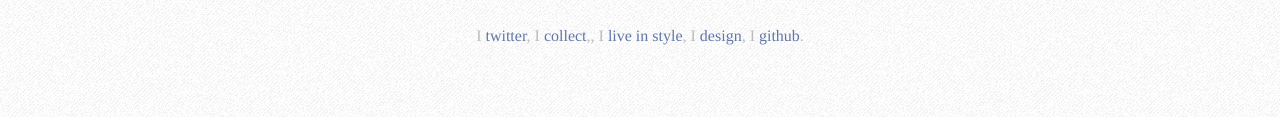
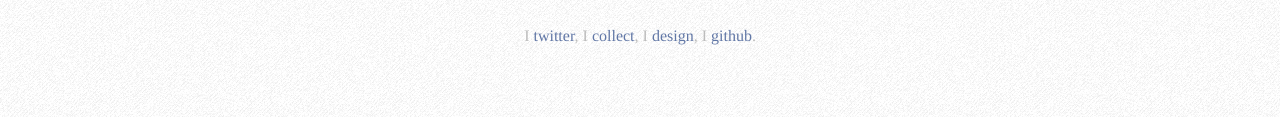
Before and after one commit to joernba/joernba.github.com, a plain HTML site: page index.html in a window 1280 px wide. Shown: the part 205-322 px from the top of the page. Drawn offline with Linux system fonts and the light colour scheme.

Commit message:
removed living in style link as well
Signed-off-by: Joern Bargmann <joernba@gmail.com>

```diff
--- a/index.html
+++ b/index.html
@@ -11,7 +11,7 @@
 	<body id="index">
 		<div id="page">
 			<h1>Hi, my name is Joern Bargmann.</h1>
-			<p>I <a href="http://twitter.com/joernba/">twitter</a>, I <a href="http://gimmebar.com/loves/joernba/">collect</a>,, I <a href="http://livinginstyle.tumblr.com/">live in style</a>, I <a href="http://joernba.rgmann.com/">design</a>, I <a href="http://github.com/joernba/">github</a>.</p>
+			<p>I <a href="http://twitter.com/joernba/">twitter</a>, I <a href="http://gimmebar.com/loves/joernba/">collect</a>, I <a href="http://joernba.rgmann.com/">design</a>, I <a href="http://github.com/joernba/">github</a>.</p>
 		</div>
 	</body>
 </html>
```
